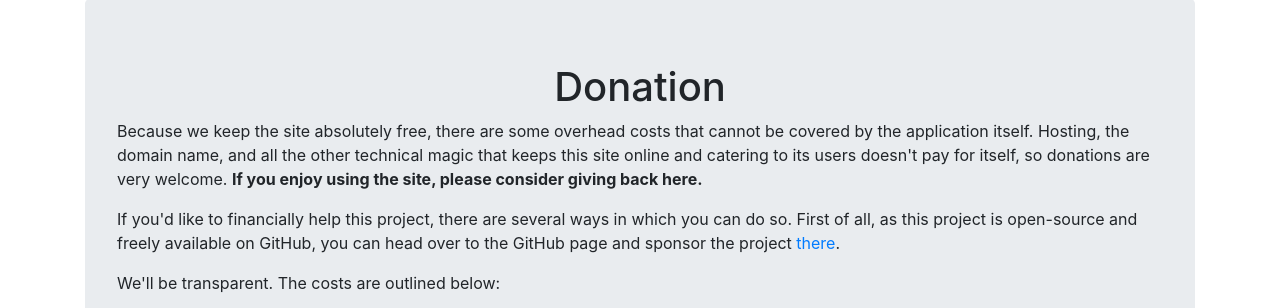
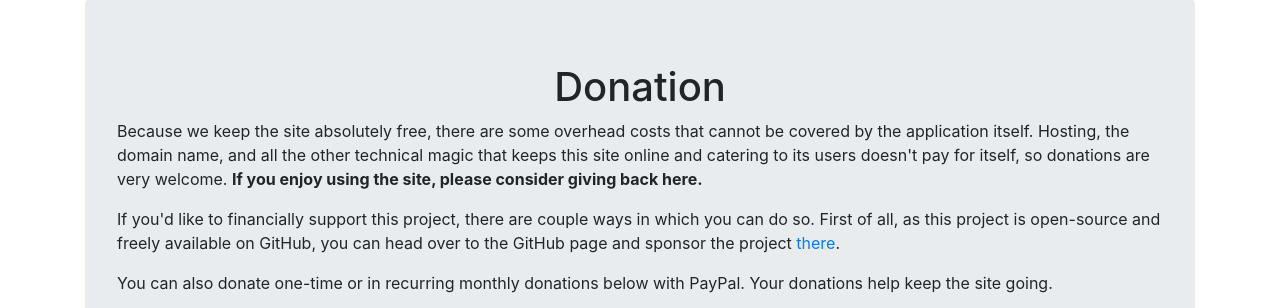
Before and after one commit to Destaq/life-calendar, a Python web app: template templates/other/donate.html in a window 1280 px wide. Shown: the part 71-379 px from the top of the page. Run offline with Jinja, Linux system fonts and the light colour scheme; the template is opened without the code that fills it, so the values that code supplies are empty; some libraries are stand-ins or nearby versions.

Commit message:
add donation page

```diff
--- a/templates/other/donate.html
+++ b/templates/other/donate.html
@@ -11,16 +11,25 @@
     <p>Because we keep the site absolutely free, there are some overhead costs that cannot be covered by the application
         itself. Hosting, the domain name, and all the other technical magic that keeps this site online and catering to
         its users doesn't pay for itself, so donations are very welcome. <strong>If you enjoy using the site, please
-            consider giving back here. </strong></p>
-            <!-- TODO CRITICAL - traditional methods -->
-    <p>If you'd like to financially help this project, there are several ways in which you can do so. First of all, as
+            consider giving back here.</strong></p>
+    <p>If you'd like to financially support this project, there are couple ways in which you can do so. First of all, as
         this project is open-source and freely available on GitHub, you can head over to the GitHub page and sponsor the
         project <a href="https://www.github.com/Destaq/life-calendar">there</a>.</p>
+    <p>You can also donate one-time or in recurring monthly donations below with PayPal. Your donations help keep the site going.</p>
+    <center>
+        <form action="https://www.paypal.com/cgi-bin/webscr" method="post" target="_top">
+        <input type="hidden" name="cmd" value="_s-xclick" />
+        <input type="hidden" name="hosted_button_id" value="QAL9PWB9AZ8Z4" />
+        <input type="image" src="https://www.paypalobjects.com/en_US/i/btn/btn_donateCC_LG.gif" border="0" name="submit" title="PayPal - The safer, easier way to pay online!" alt="Donate with PayPal button" />
+        <img alt="" border="0" src="https://www.paypal.com/en_CZ/i/scr/pixel.gif" width="1" height="1" />
+        </form>
+    </center>
     <p>We'll be transparent. The costs are outlined below: </p>
     <ol>
         <li>Heroku hosting - the app runs remotely on a Heroku dyno, 24/7.</li>
         <li>Heroku Postgres database - we go one step beyond by implementing user functionality and cross-devices logins. Running a Heroku database of the size needed for all the user info costs money.</li>
         <li>Domain name - domain names are cheap, but not free. We have a custom domain name to help reach more people and educate them about their lives.</li>
+        <li>Custom email address - sadly, this does not come with the domain. To send emails from <code>info@lifecalendar.com</code> we need to pay as well.</li>
     </ol>
     <p>If you, or an entity, chooses to donate, you will also have your name below and on the repository as a small means of thanks.</p>
     {# list of donators #}
```
Also changed, not shown: README.md.
